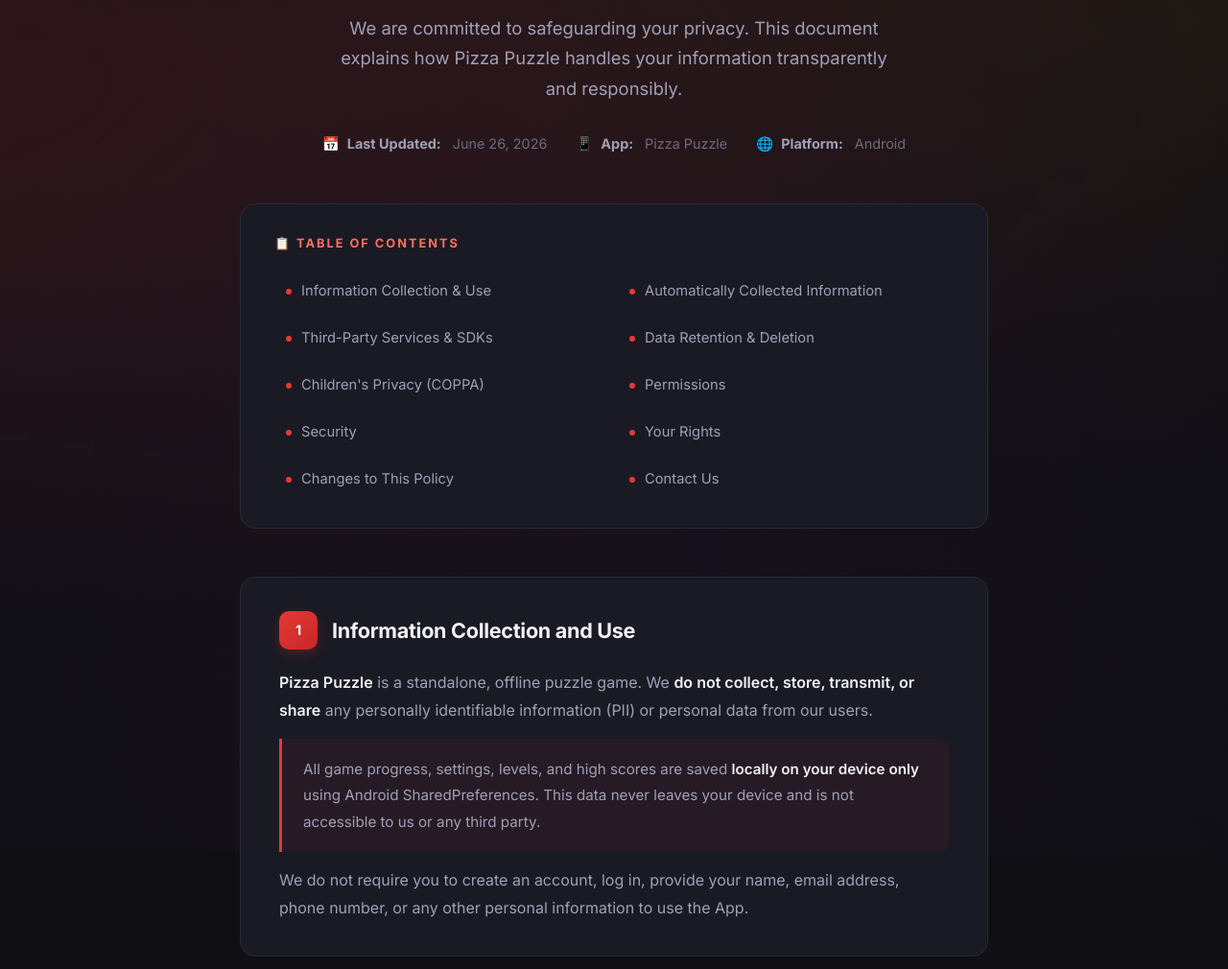
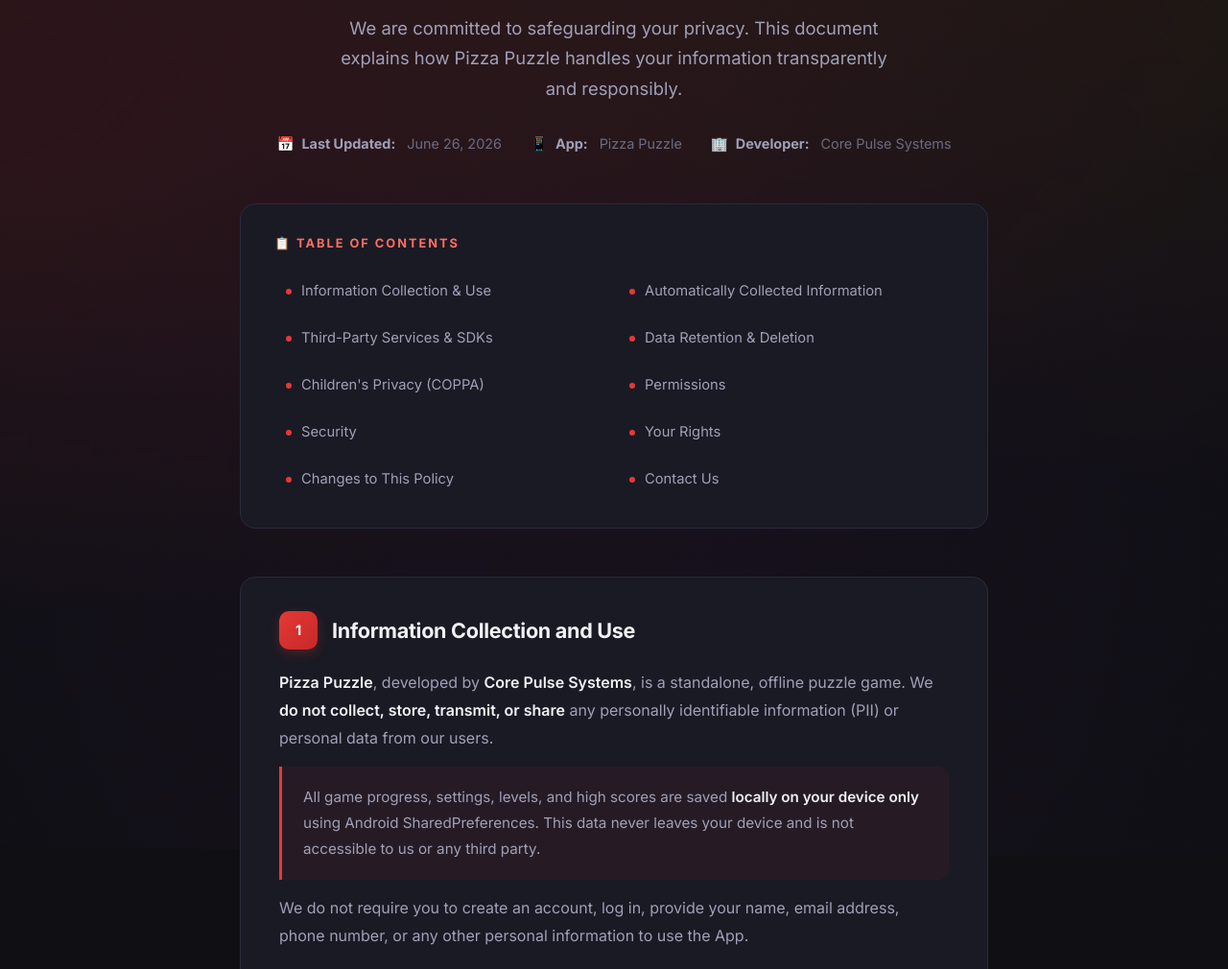
Before and after one commit to corewavesystems1-dev/corewavesystems1-dev.github.io, a plain HTML site: page index.html in a window 1280 px wide. Shown: the part 320-1330 px from the top of the page at 96% size. Drawn offline with Linux system fonts and the light colour scheme.

Commit message:
Update index.html

```diff
--- a/index.html
+++ b/index.html
@@ -3,7 +3,7 @@
 <head>
     <meta charset="UTF-8">
     <meta name="viewport" content="width=device-width, initial-scale=1.0">
-    <title>Privacy Policy - Pizza Puzzle</title>
+    <title>Privacy Policy - Pizza Puzzle | Core Pulse Systems</title>
     <link rel="preconnect" href="https://fonts.googleapis.com">
     <link rel="preconnect" href="https://fonts.gstatic.com" crossorigin>
     <link href="https://fonts.googleapis.com/css2?family=Inter:wght@300;400;500;600;700;800&display=swap" rel="stylesheet">
@@ -39,7 +39,6 @@
             overflow-x: hidden;
         }
 
-        /* Background animated gradient */
         body::before {
             content: '';
             position: fixed;
@@ -61,7 +60,6 @@
             100% { transform: translate(1%, -1%) rotate(-1deg); }
         }
 
-        /* Header */
         .header {
             position: relative;
             z-index: 10;
@@ -114,7 +112,6 @@
             color: var(--primary-light);
         }
 
-        /* Hero section */
         .hero {
             position: relative;
             z-index: 10;
@@ -187,7 +184,6 @@
             to { opacity: 1; transform: translateY(0); }
         }
 
-        /* Main Content */
         .main-content {
             position: relative;
             z-index: 10;
@@ -196,7 +192,6 @@
             padding: 0 40px 80px;
         }
 
-        /* Table of Contents */
         .toc {
             background: var(--bg-card);
             border: 1px solid var(--border);
@@ -249,7 +244,6 @@
             color: var(--text-primary);
         }
 
-        /* Section Card */
         .section-card {
             background: var(--bg-card);
             border: 1px solid var(--border);
@@ -312,7 +306,6 @@
             font-weight: 600;
         }
 
-        /* Highlight Box */
         .highlight-box {
             background: rgba(229, 57, 53, 0.06);
             border-left: 3px solid var(--primary);
@@ -327,7 +320,6 @@
             margin: 0;
         }
 
-        /* Info Grid */
         .info-grid {
             display: grid;
             grid-template-columns: 1fr 1fr;
@@ -357,7 +349,6 @@
             line-height: 1.5;
         }
 
-        /* Footer */
         .footer {
             position: relative;
             z-index: 10;
@@ -389,42 +380,21 @@
             text-decoration: underline;
         }
 
-        /* Responsive */
         @media (max-width: 768px) {
-            .header {
-                padding: 15px 20px;
-            }
-            .hero {
-                padding: 50px 20px 30px;
-            }
-            .hero h1 {
-                font-size: 2.2em;
-            }
-            .hero-meta {
-                flex-direction: column;
-                gap: 10px;
-            }
-            .main-content {
-                padding: 0 20px 60px;
-            }
-            .toc-list {
-                grid-template-columns: 1fr;
-            }
-            .section-card {
-                padding: 25px;
-            }
-            .info-grid {
-                grid-template-columns: 1fr;
-            }
-            .header-badge {
-                display: none;
-            }
+            .header { padding: 15px 20px; }
+            .hero { padding: 50px 20px 30px; }
+            .hero h1 { font-size: 2.2em; }
+            .hero-meta { flex-direction: column; gap: 10px; }
+            .main-content { padding: 0 20px 60px; }
+            .toc-list { grid-template-columns: 1fr; }
+            .section-card { padding: 25px; }
+            .info-grid { grid-template-columns: 1fr; }
+            .header-badge { display: none; }
         }
     </style>
 </head>
 <body>
 
-    <!-- Header -->
     <header class="header">
         <a href="#" class="logo">
             <div class="logo-icon">🍕</div>
@@ -433,28 +403,19 @@
         <div class="header-badge">📄 Legal Document</div>
     </header>
 
-    <!-- Hero -->
     <section class="hero">
         <div class="hero-badge">Your Privacy Matters to Us</div>
         <h1>Privacy Policy</h1>
         <p>We are committed to safeguarding your privacy. This document explains how Pizza Puzzle handles your information transparently and responsibly.</p>
         <div class="hero-meta">
-            <div class="hero-meta-item">
-                📅 <strong>Last Updated:</strong>&nbsp;June 26, 2026
-            </div>
-            <div class="hero-meta-item">
-                📱 <strong>App:</strong>&nbsp;Pizza Puzzle
-            </div>
-            <div class="hero-meta-item">
-                🌐 <strong>Platform:</strong>&nbsp;Android
-            </div>
+            <div class="hero-meta-item">📅 <strong>Last Updated:</strong>&nbsp;June 26, 2026</div>
+            <div class="hero-meta-item">📱 <strong>App:</strong>&nbsp;Pizza Puzzle</div>
+            <div class="hero-meta-item">🏢 <strong>Developer:</strong>&nbsp;Core Pulse Systems</div>
         </div>
     </section>
 
-    <!-- Main Content -->
     <main class="main-content">
 
-        <!-- Table of Contents -->
         <nav class="toc">
             <div class="toc-title">📋 Table of Contents</div>
             <ul class="toc-list">
@@ -471,20 +432,18 @@
             </ul>
         </nav>
 
-        <!-- Section 1 -->
         <div class="section-card" id="section1">
             <div class="section-header">
                 <div class="section-number">1</div>
                 <h2>Information Collection and Use</h2>
             </div>
-            <p><strong>Pizza Puzzle</strong> is a standalone, offline puzzle game. We <strong>do not collect, store, transmit, or share</strong> any personally identifiable information (PII) or personal data from our users.</p>
+            <p><strong>Pizza Puzzle</strong>, developed by <strong>Core Pulse Systems</strong>, is a standalone, offline puzzle game. We <strong>do not collect, store, transmit, or share</strong> any personally identifiable information (PII) or personal data from our users.</p>
             <div class="highlight-box">
                 <p>All game progress, settings, levels, and high scores are saved <strong>locally on your device only</strong> using Android SharedPreferences. This data never leaves your device and is not accessible to us or any third party.</p>
             </div>
             <p>We do not require you to create an account, log in, provide your name, email address, phone number, or any other personal information to use the App.</p>
         </div>
 
-        <!-- Section 2 -->
         <div class="section-card" id="section2">
             <div class="section-header">
                 <div class="section-number">2</div>
@@ -512,7 +471,6 @@
             <p style="margin-top: 15px;">We <strong>do not have access</strong> to personally identifiable data through these platform services. This data is handled entirely by Google as per their <a href="https://policies.google.com/privacy" target="_blank" rel="noopener noreferrer" style="color: var(--primary-light);">Privacy Policy</a>.</p>
         </div>
 
-        <!-- Section 3 -->
         <div class="section-card" id="section3">
             <div class="section-header">
                 <div class="section-number">3</div>
@@ -540,7 +498,6 @@
             <p style="margin-top: 15px;">If we introduce any such services in the future, this Privacy Policy will be updated accordingly, and any data collection will be fully compliant with Google Play Console Developer Program Policies.</p>
         </div>
 
-        <!-- Section 4 -->
         <div class="section-card" id="section4">
             <div class="section-header">
                 <div class="section-number">4</div>
@@ -553,7 +510,6 @@
             <p>Once game data is cleared or the App is uninstalled, all locally stored game progress, high scores, and level data will be <strong>permanently and irreversibly deleted</strong>.</p>
         </div>
 
-        <!-- Section 5 -->
         <div class="section-card" id="section5">
             <div class="section-header">
                 <div class="section-number">5</div>
@@ -581,7 +537,6 @@
             </div>
         </div>
 
-        <!-- Section 6 -->
         <div class="section-card" id="section6">
             <div class="section-header">
                 <div class="section-number">6</div>
@@ -609,7 +564,6 @@
             <p style="margin-top: 15px;">The App only uses basic system resources required for rendering the game and saving progress locally.</p>
         </div>
 
-        <!-- Section 7 -->
         <div class="section-card" id="section7">
             <div class="section-header">
                 <div class="section-number">7</div>
@@ -619,7 +573,6 @@
             <p>Your game data is stored locally on your device and is protected by your device's own security mechanisms (screen lock, encryption, etc.).</p>
         </div>
 
-        <!-- Section 8 -->
         <div class="section-card" id="section8">
             <div class="section-header">
                 <div class="section-number">8</div>
@@ -646,7 +599,6 @@
             </div>
         </div>
 
-        <!-- Section 9 -->
         <div class="section-card" id="section9">
             <div class="section-header">
                 <div class="section-number">9</div>
@@ -656,7 +608,6 @@
             <p>We encourage you to review this Privacy Policy periodically. Your continued use of the App after any modifications indicates your acceptance of the updated policy.</p>
         </div>
 
-        <!-- Section 10 -->
         <div class="section-card" id="section10">
             <div class="section-header">
                 <div class="section-number">10</div>
@@ -664,17 +615,17 @@
             </div>
             <p>If you have any questions, concerns, or suggestions regarding this Privacy Policy or our data practices, please feel free to contact us:</p>
             <div class="highlight-box">
-                <p>📧 Email: <a href="mailto:your-email@example.com" style="color: var(--primary-light); font-weight: 600;">your-email@example.com</a></p>
+                <p>🏢 <strong>Developer:</strong> Core Pulse Systems</p>
+                <p style="margin-top: 8px;">📧 <strong>Email:</strong> <a href="mailto:corewavesystems1@gmail.com" style="color: var(--primary-light); font-weight: 600;">corewavesystems1@gmail.com</a></p>
             </div>
             <p>We will make every effort to respond to your inquiry within <strong>48 hours</strong>.</p>
         </div>
 
     </main>
 
-    <!-- Footer -->
     <footer class="footer">
         <div class="footer-logo">🍕 Pizza Puzzle</div>
-        <p>&copy; 2026 Pizza Puzzle. All rights reserved.</p>
+        <p>&copy; 2026 Core Pulse Systems. All rights reserved.</p>
         <p style="margin-top: 8px;">
             <a href="#">Privacy Policy</a> &nbsp;•&nbsp; <a href="#">Terms & Conditions</a>
         </p>
```
